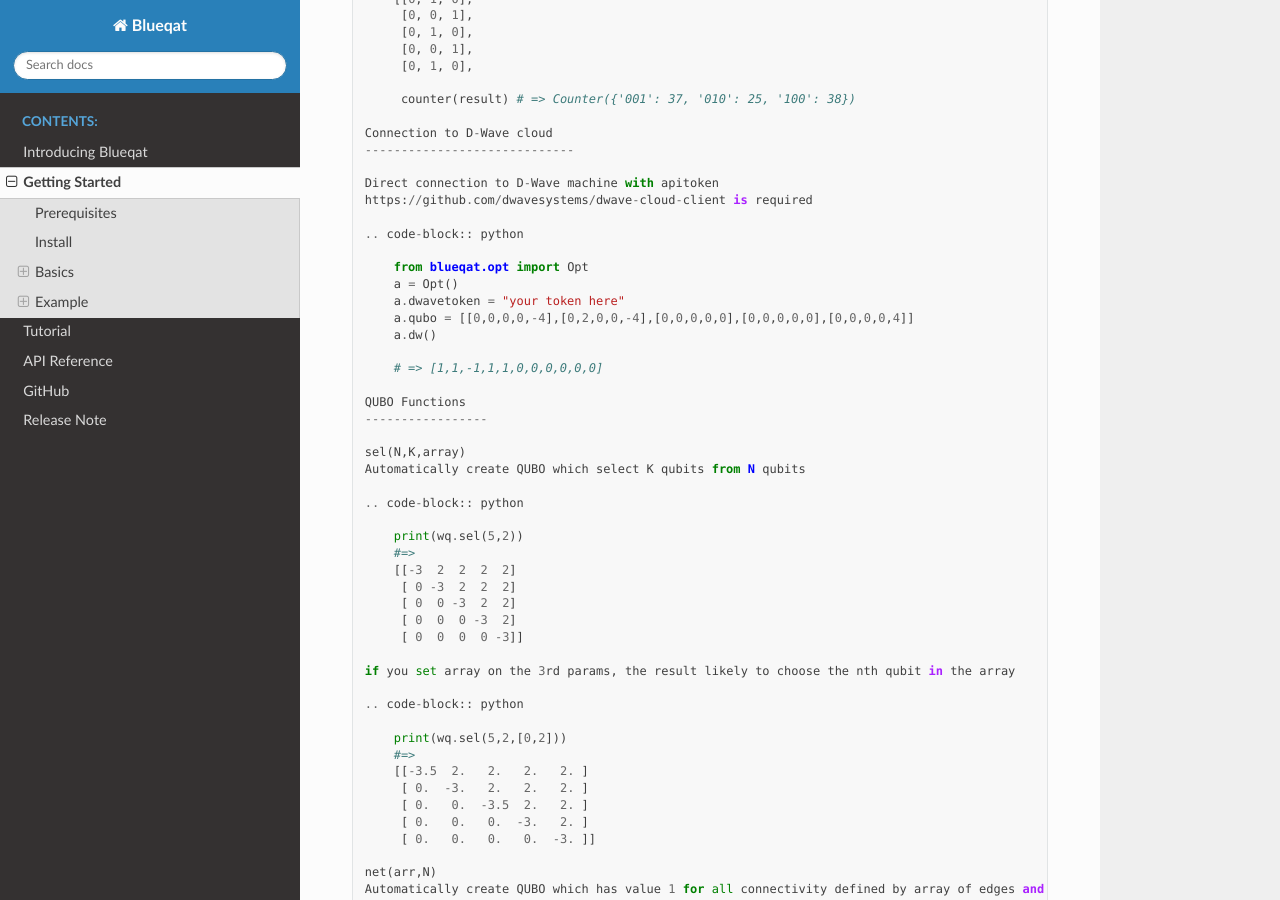
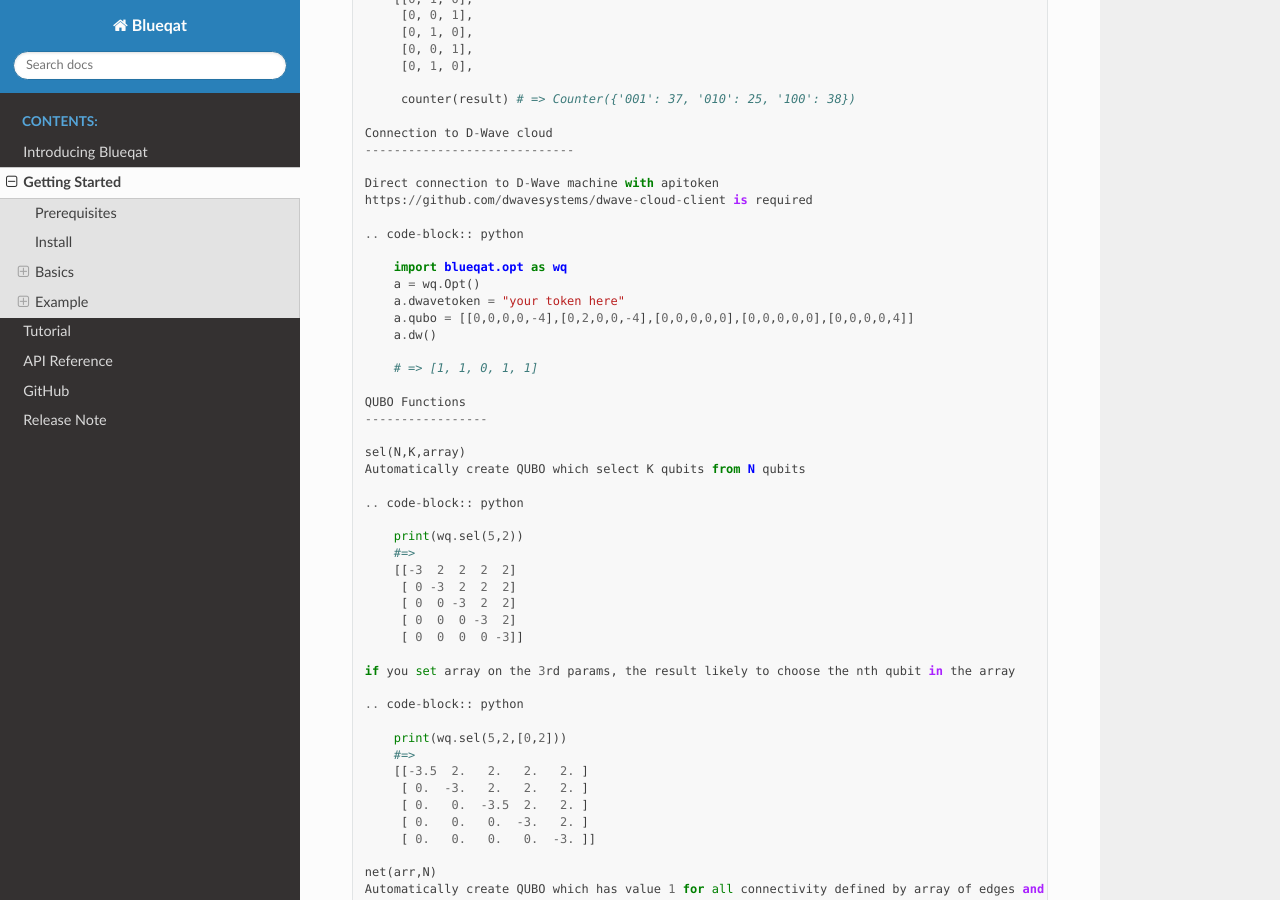
Before and after one commit to Qaqarot/qaqarot, a Sphinx documentation site: the page built from doc/source/getting_started.rst, in a window 1280 px wide and 900 px high, scrolled down 4347 px. Built offline with Sphinx 7.4.7 and the Read the Docs theme 2.0.0, drawn with Linux system fonts in a browser that asks for light colours; some of the changed text lies outside the part shown.

Commit message:
little fix for README sample code

```diff
--- a/README.rst
+++ b/README.rst
@@ -205,7 +205,7 @@ Optimization
 
     #annealing
     print(c.run())
-    [0, 0]
+    #=>[0, 0]
 
 
 SA Annealing
@@ -278,7 +278,7 @@ https://github.com/dwavesystems/dwave-cloud-client is required
     a.qubo = [[0,0,0,0,-4],[0,2,0,0,-4],[0,0,0,0,0],[0,0,0,0,0],[0,0,0,0,4]]
     a.dw()
 
-    # => [1,1,-1,1,1,0,0,0,0,0,0]
+    # => [1, 1, 0, 1, 1]
 
 QUBO Functions
 -----------------
--- a/doc/source/getting_started.rst
+++ b/doc/source/getting_started.rst
@@ -189,7 +189,7 @@ Maxcut QAOA
  .. code-block:: python
 
      import blueqat.opt as wq
-     c = wq.opt().add([[1,1],[1,1]]).add("(q0+q1)^2")
+     c = wq.Opt().add([[1,1],[1,1]]).add("(q0+q1)^2")
 
      #qaoa
      print(c.qaoa().most_common(5))
@@ -197,7 +197,7 @@ Maxcut QAOA
 
      #annealing
      print(c.run())
-     [0, 0]
+     #=>[0, 0]
 
 
  SA Annealing
@@ -206,7 +206,7 @@ Maxcut QAOA
  .. code-block:: python
 
      import blueqat.opt as wq
-     a = wq.opt()
+     a = wq.Opt()
      a.qubo = wq.sel(3,1) #creating QUBO matrix
      result = a.sa(shots=100,sampler="fast")
      wq.counter(result)
@@ -264,13 +264,13 @@ Maxcut QAOA
 
  .. code-block:: python
 
-     from blueqat.opt import Opt
-     a = Opt()
+     import blueqat.opt as wq
+     a = wq.Opt()
      a.dwavetoken = "your token here"
      a.qubo = [[0,0,0,0,-4],[0,2,0,0,-4],[0,0,0,0,0],[0,0,0,0,0],[0,0,0,0,4]]
      a.dw()
 
-     # => [1,1,-1,1,1,0,0,0,0,0,0]
+     # => [1, 1, 0, 1, 1]
 
  QUBO Functions
  -----------------
```
Also changed, not shown: 1 other file.
